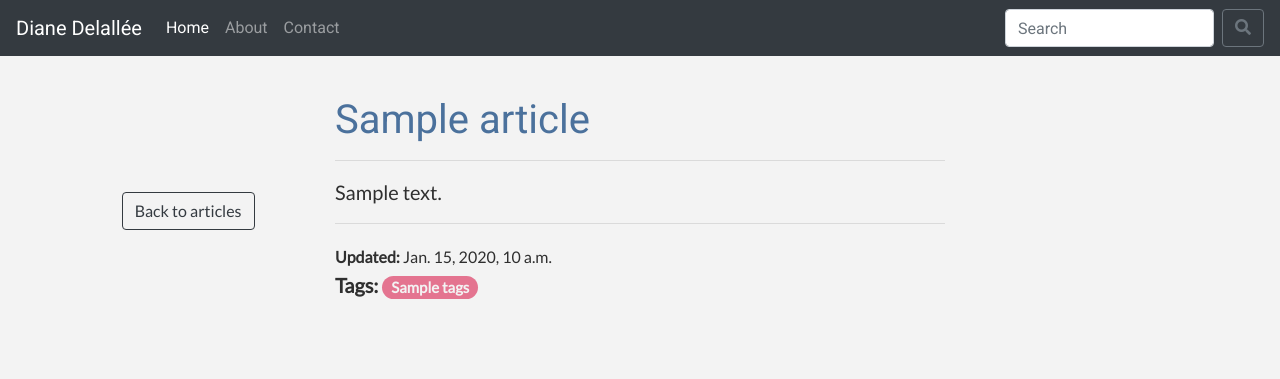
After one commit to dianedelallee/Fatalement, a Django app: template website/templates/website/details_article.html in a window 1280 px wide. The commit adds this page. Shown: the top 379 px of the page. Run offline with Django 3.2, Linux system fonts and the light colour scheme; the template is opened without the code that fills it: most values are stand-ins (such as "Sample title", 1, 10 or a date in 2020); some libraries are stand-ins or nearby versions.

Commit message:
feat(): create dea

```diff
--- a/website/static/css/custom.css
+++ b/website/static/css/custom.css
@@ -26,6 +26,13 @@ a:hover {
   background-color: #e47490;
   color: #F3F3F3; }
 
+.article {
+  font-size: 1.25em;
+  margin-bottom: 10vh; }
+
+.back_to_list {
+  padding-top: 12vh; }
+
 .pagination li a, .pagination li span {
   border: 1px solid #4b719c;
   color: #4b719c; }
--- a/website/static/css/custom.scss
+++ b/website/static/css/custom.scss
@@ -40,10 +40,20 @@ a:hover {
   margin-top: 5vh;
 }
 
-//article list
+// article list
 .tags-pill {
   background-color: $red-color;
   color: $white-color
+}
+
+// article
+.article {
+  font-size: 1.25em;
+  margin-bottom: 10vh;
+}
+
+.back_to_list {
+  padding-top: 12vh;
 }
 
 //pagination color
@@ -66,17 +76,16 @@ a:hover {
   }
 }
 
-
 //about page
-.about{
-  ul{
+.about {
+  ul {
     list-style-type: none;
   }
 
-  a{
+  a {
     color: $red-color;
   }
-  a:hover{
+  a:hover {
     color: $lighter-red-color;
   }
   img {
--- /dev/null
+++ b/website/templates/website/details_article.html
@@ -0,0 +1,37 @@
+{% extends 'website/base.html' %}
+
+{% block title %}
+  - Article
+{% endblock %}
+
+
+{% block body_container %}
+  {% load get_list %}
+  <div class="row">
+
+    <div class="back_to_list col-md-2 offset-md-1 col-sm-2">
+
+      <a href="{% url 'home' %}">
+        <button type="button" class="btn btn-outline-dark">Back to articles</button>
+      </a>
+    </div>
+
+    <div class="article col-md-6  col-sm-8 ">
+      <h1>{{ article.name }}</h1>
+      <hr/>
+
+      {{ article.text|safe }} <br>
+      <hr/>
+      <small><b>Updated: </b>{{ article.date }}</small>
+      <br>
+      <b>Tags:</b>
+      {% for tag in article.tags|get_list %}
+        <span class="badge badge-pill tags-pill">{{ tag }}</span>
+      {% endfor %}
+    </div>
+
+  </div>
+
+
+
+{% endblock %}
--- a/website/templates/website/home.html
+++ b/website/templates/website/home.html
@@ -14,7 +14,7 @@
 
 
       {% for article in articles %}
-        <h3><a href="">{{ article.name }}</a></h3>
+        <h3><a href="{% url 'article' article.id %}">{{ article.name }}</a></h3>
         <p>{{ article.desc }}</p>
 
         <small>{{ article.date }}</small>
--- a/website/urls.py
+++ b/website/urls.py
@@ -4,5 +4,6 @@ from . import views
 
 urlpatterns = [
     url(r'^$', views.home, name="home"),
+    url(r'^article/(?P<pk>\d+)$', views.details_page, name="article"),
     url(r'^about/$', views.about, name="about"),
 ]
```
Also changed, not shown: website/views.py (+8 -0 lines), 1 other file.
